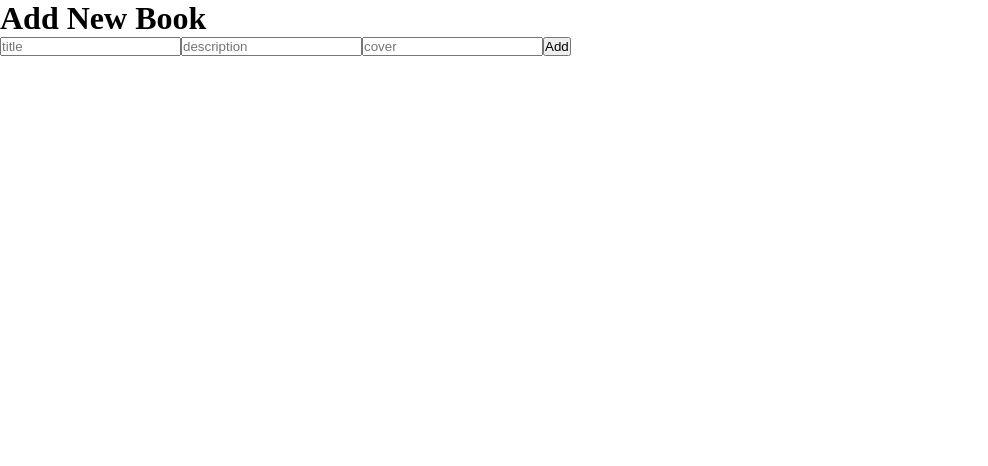
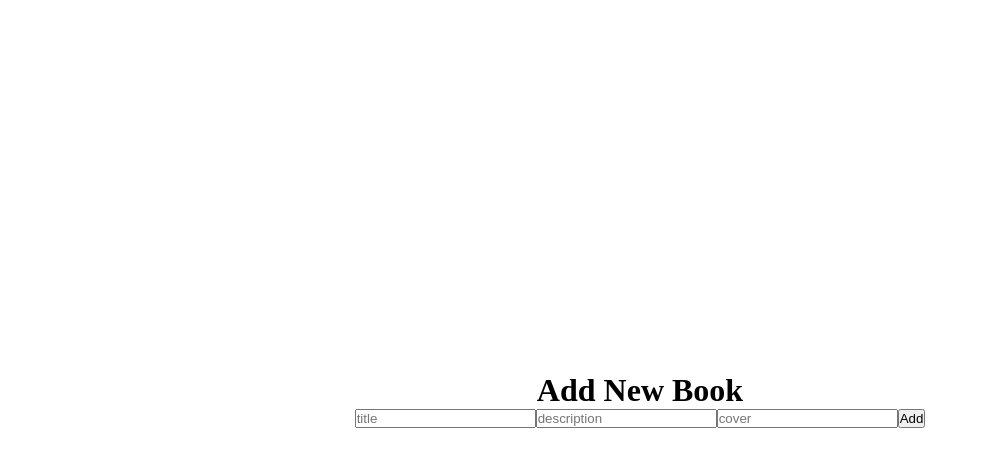
Before and after one commit to Wanjie-Ryan/Books-FE, a React (Create React App) app: page /add in a window 1280 px wide. Shown: the top 466 px of the page, without its empty margins (0-988 px from the left). Built offline with nearby package versions, Linux system fonts and the light colour scheme.

Commit message:
working with sql

```diff
--- a/src/App.js
+++ b/src/App.js
@@ -7,6 +7,7 @@ import Update from "./pages/update";
 function App() {
   return (
     <>
+      <div className="App">
         <BrowserRouter>
           <Routes>
             <Route path="/" element={<Books />} />
@@ -14,6 +15,7 @@ function App() {
             <Route path="/update" element={<Update />} />
           </Routes>
         </BrowserRouter>
+      </div>
     </>
   );
 }
--- a/src/index.css
+++ b/src/index.css
@@ -3,3 +3,45 @@
   padding: 0;
   margin: 0;
 }
+
+.App{
+
+  min-height:100vh;
+  padding:0px 100px;
+  display:flex;
+  align-items: center;
+  justify-content: center;
+  text-align:center;
+}
+
+.books{
+  display:flex;
+}
+.book{
+  flex:1;
+  display:flex;
+  flex-direction:column;
+  gap:10px;
+  align-items:center;
+}
+
+img{
+  width:200px;
+  height:300px;
+  object-fit:cover;
+  background-color:rgb(203,238,227);
+}
+
+.delete{
+  border:border;
+  padding:3px 6px;
+  background-color:white;
+  cursor:pointer;
+}
+
+.update{
+  border:border;
+  padding:3px 6px;
+  background-color:white;
+  cursor:pointer;
+}
--- a/src/pages/Books.jsx
+++ b/src/pages/Books.jsx
@@ -28,6 +28,8 @@ function Books() {
             {item.cover && <img src={item.cover} alt="book-image" />}
             <h2>{item.title}</h2>
             <p>{item.desc}</p>
+            <button className="delete">Delete</button>
+            <button className="update">Update</button>
           </div>
         ))}
       </div>
```
Lines whose indentation alone changed are shown as unchanged.
